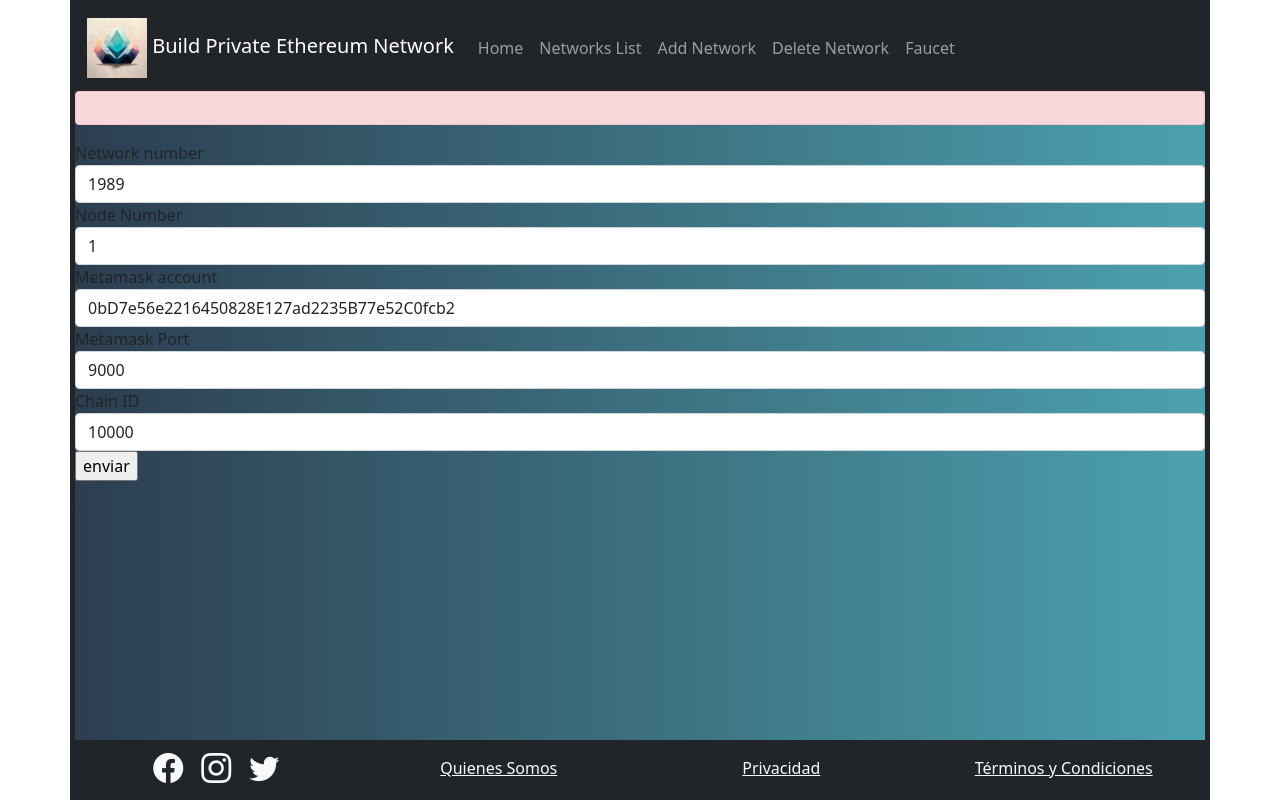
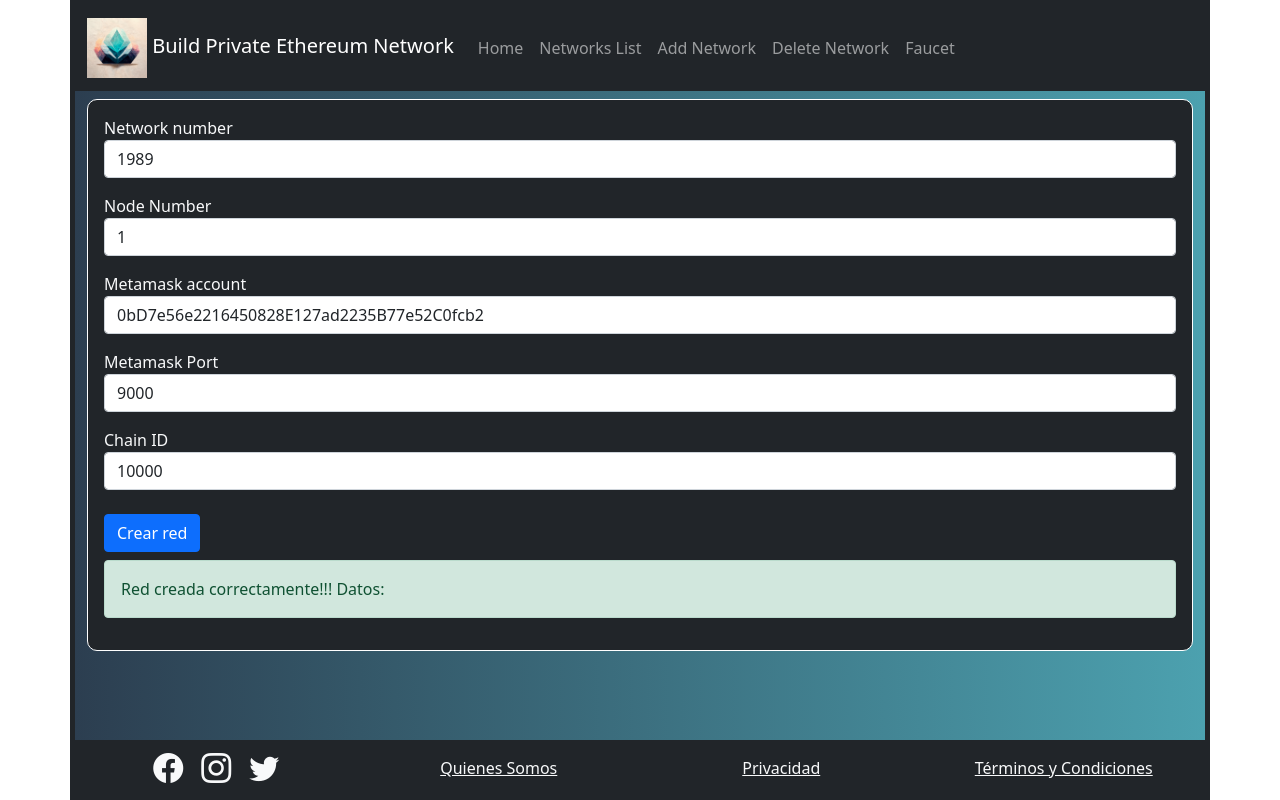
Before and after one commit to kikkobcn/ProyectoBase, a React (Vite) app in the folder frontend/: page /Form_add_network in a window 1280 px wide. Built offline with nearby package versions, Linux system fonts and the light colour scheme.

Commit message:
front improvals

```diff
--- a/frontend/src/components/Form_add_network.jsx
+++ b/frontend/src/components/Form_add_network.jsx
@@ -30,51 +30,67 @@ export const Form_add_network = () => {
   const submit = (data) => {
     mutation.mutate(data);
   };
-  return (<div>
-    {mensaje != "" ? <p className="alert alert-danger">{mensaje}</p>:""}
+  return (<div className="container text-light">
+    <div className='network-container bg-dark mt-2 p-3'>
       <form onSubmit={handleSubmit((data) => submit(data))}>
-        <div>
-          <label>Network number</label>
+        <div className="form-group mb-3">
+          <label for="net_num">Network number</label>
           <input
+            type="number"
+            id="net_num"
             className="form-control"
             defaultValue="1989"
             {...register("network", { required: true })}
           />
         </div>
-        <div>
-          <label>Node Number</label>
+        <div className="form-group mb-3">
+          <label for="node_num">Node Number</label>
           <input
+            type="number"
+            id="node_num"
             className="form-control"
             defaultValue="1"
             {...register("node", { required: true })}
           />
         </div>
-        <div>
-          <label>Metamask account</label>
+        <div className="form-group mb-3">
+          <label for="met_acc">Metamask account</label>
           <input
+            type="text"
+            id="met_acc"
             className="form-control"
             defaultValue="0bD7e56e2216450828E127ad2235B77e52C0fcb2"
             {...register("metamaskid", { required: true })}
           />
         </div>
-        <div>
-          <label>Metamask Port</label>
+        <div className="form-group mb-3">
+          <label for="met_port">Metamask Port</label>
           <input
+            type="number"
+            id="met_port"
             className="form-control"
             defaultValue="9000"
             {...register("metamaskport", { required: true })}
           />
         </div>
-        <div>
-          <label>Chain ID</label>
+        <div className="form-group mb-3">
+          <label for="chain_id">Chain ID</label>
           <input
+            type="number"
+            id="chain_id"
             className="form-control"
             defaultValue="10000"
             {...register("chainID", { required: true })}
           />
         </div>
-        <input type="submit" value="enviar" />
+        <input className="btn btn-primary my-2" type="submit" value="Crear red" />
       </form>
+      {mensaje != "" ?
+      <p className="alert alert-success">
+        Red creada correctamente!!! Datos: {mensaje}
+        </p>
+        :""}
+      </div>
     </div>
   );
 };
--- a/frontend/src/components/NetworksBody.jsx
+++ b/frontend/src/components/NetworksBody.jsx
@@ -24,10 +24,11 @@ if (error) {
 return <>{JSON.stringify(error)}</>
 }
 return (
-    <div className="container text-light">
+    <div className="container text-light ">
             <div className='text-end'>
                 <p><button type="button" className="btn btn-light btn-sm m-2">Add Network</button></p>
             </div>
+            <div className='network-container bg-dark p-3'>
             <Table borderless className='text-left' id='networks-table'>
                 <thead>
                     <tr>
@@ -40,16 +41,17 @@ return (
                 </thead>
                 <tbody>
                     {
-                    data.map((item,index) => <tr key={index}>
-                        <td >{item.numero.slice(3,item.numero.length)}</td>
+                        data.map((item, index) => <tr key={index}>
+                            <td >{item.numero.slice(3, item.numero.length)}</td>
                             <td>{item.chainId}</td>
                             <td>{item.cuentas.map((cuenta, index2) => <div>{cuenta}</div>)}</td>
-                        <td><ModalInfo nuRed= {item.numero.slice(3,item.numero.length)} idChain = {item.chainId} /></td>
-                        {/* <td><ModalDelete></ModalDelete></td> */}
+                            <td><ModalInfo nuRed={item.numero.slice(3, item.numero.length)} idChain={item.chainId} /></td>
+                            <td><ModalDelete></ModalDelete></td>
                         </tr>)
                     }
                 </tbody>
             </Table>
         </div>
+    </div>
 );
 }
```
Lines whose indentation alone changed are shown as unchanged.
